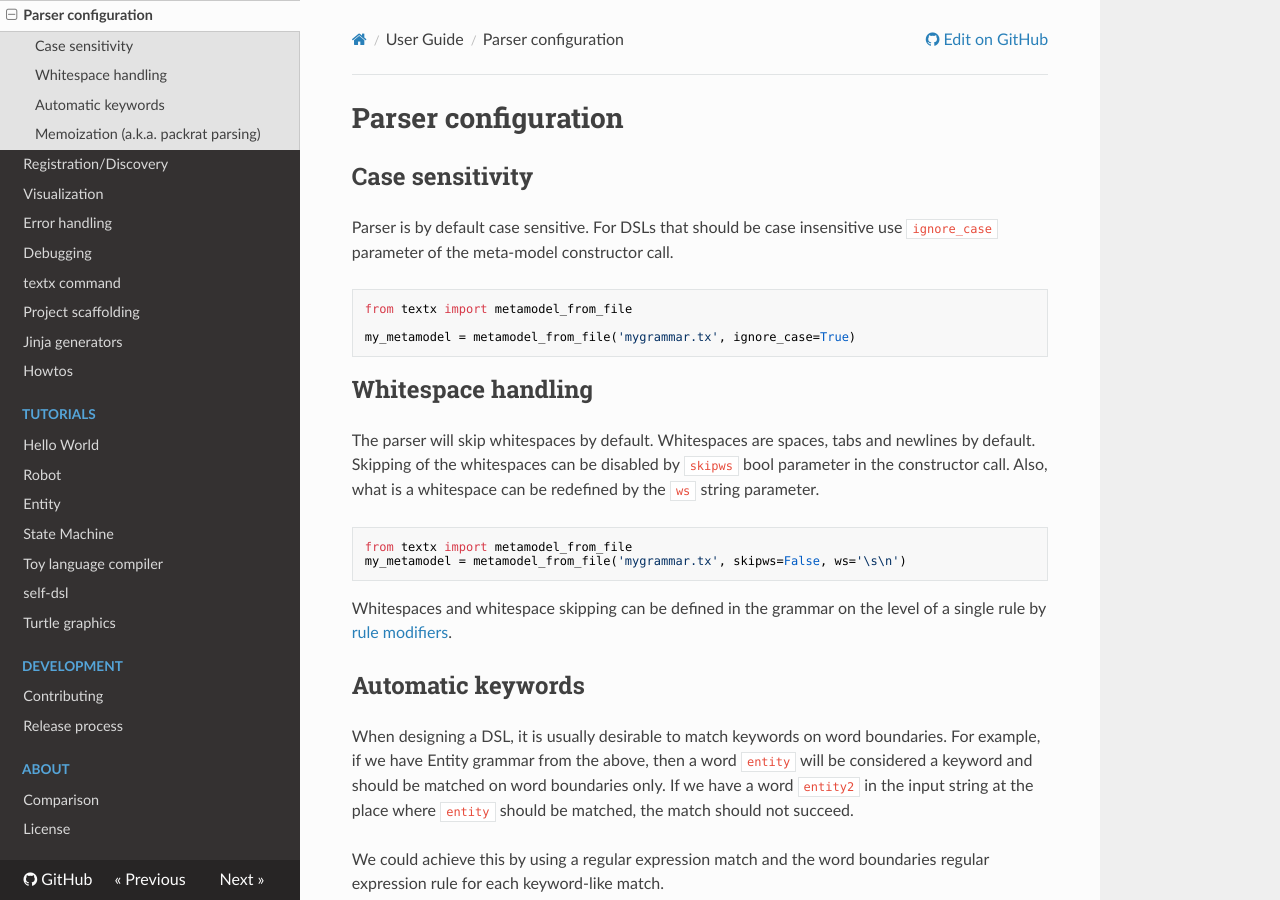
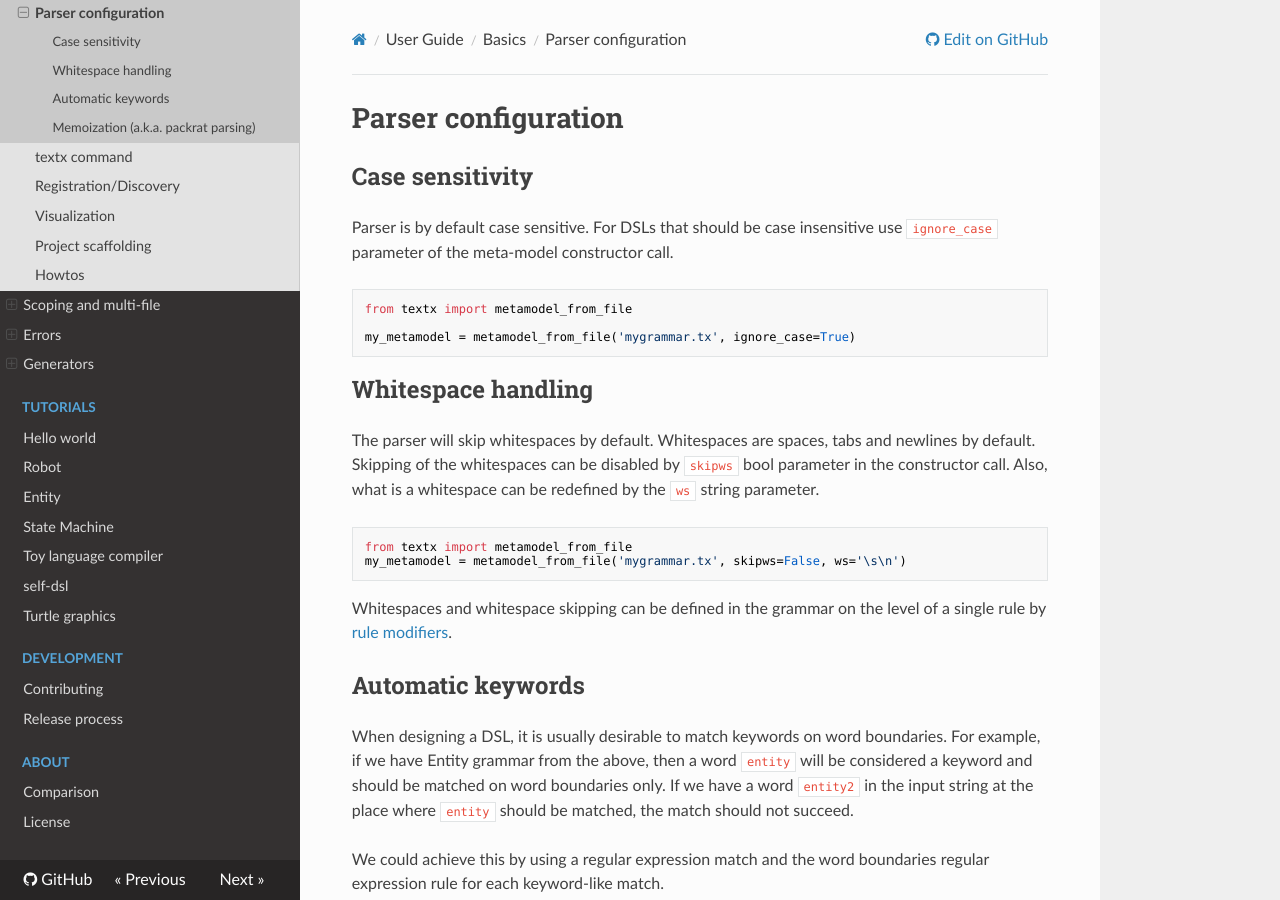
Before and after one commit to textX/textX, an MkDocs documentation site: the page built from docs/parser_config.md, in a window 1280 px wide and 900 px high. Built offline with MkDocs 1.6.1, drawn with Linux system fonts in a browser that asks for light colours; nearby versions of some CDN libraries; comment, search, counter and statistics services are not loaded.

Commit message:
Reorganize docs navigation sidebar

```diff
--- a/mkdocs.yml
+++ b/mkdocs.yml
@@ -11,21 +11,26 @@ extra_css: [style.css, css/version-select.css]
 nav:
 - Home: index.md
 - User Guide:
-  - Grammar: grammar.md
-  - Meta-model: metamodel.md
-  - Model: model.md
-  - Scoping: scoping.md
-  - Reference resolving expression language: rrel.md
-  - Multi meta-model: multimetamodel.md
-  - Parser configuration: parser_config.md
-  - Registration/Discovery: registration.md
-  - Visualization: visualization.md
-  - Error handling: error_handling.md
-  - Debugging: debugging.md
-  - textx command: textx_command.md
-  - Project scaffolding: scaffolding.md
-  - Jinja generators: jinja.md
-  - Howtos: howto.md
+  - Basics:
+    - Hello world: tutorials/hello_world.md
+    - Grammar: grammar.md
+    - Meta-model: metamodel.md
+    - Model: model.md
+    - Parser configuration: parser_config.md
+    - textx command: textx_command.md
+    - Registration/Discovery: registration.md
+    - Visualization: visualization.md
+    - Project scaffolding: scaffolding.md
+    - Howtos: howto.md
+  - Scoping and multi-file:
+    - Scoping: scoping.md
+    - Reference resolving expression language (RREL): rrel.md
+    - Multi meta-model: multimetamodel.md
+  - Errors:
+    - Error handling: error_handling.md
+    - Debugging: debugging.md
+  - Generators:
+    - Jinja generators: jinja.md
 - Tutorials:
   - Hello World: tutorials/hello_world.md
   - Robot: tutorials/robot.md
```
